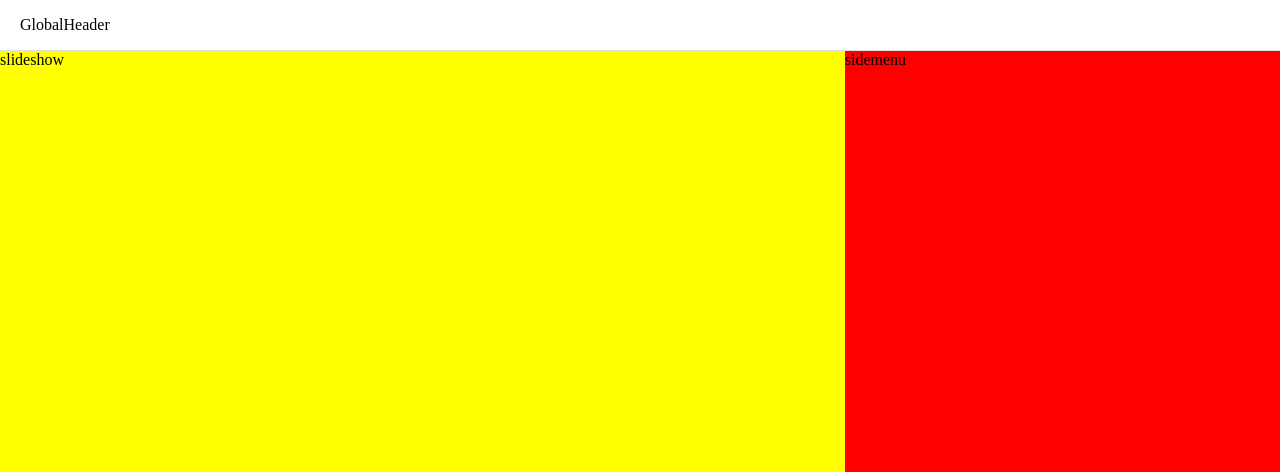
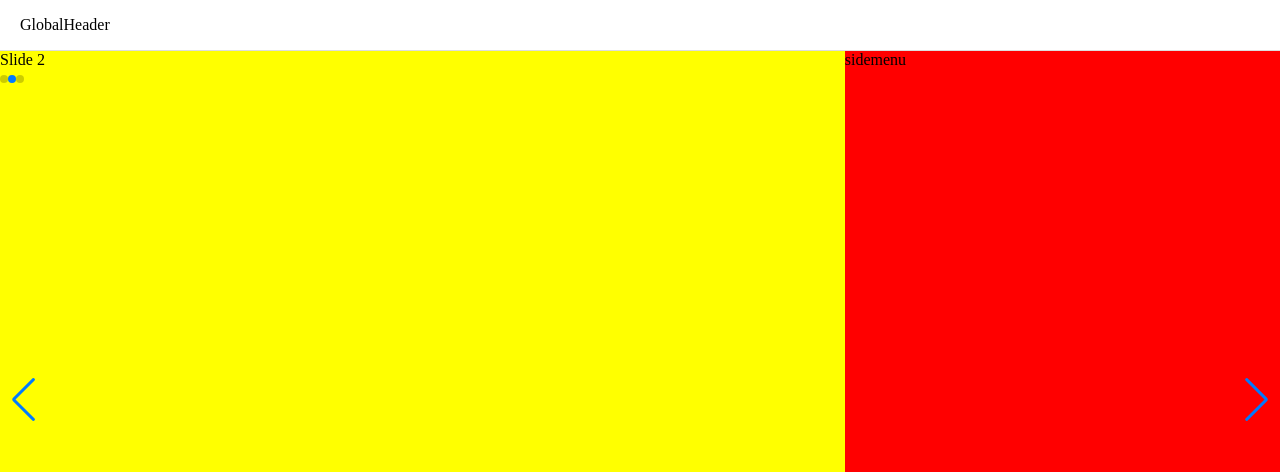
Before and after one commit to matoi0317/MCServer_website, a Nuxt app: page /homepage in a window 1280 px wide. Shown: the top 472 px of the page. Built offline with nearby package versions, Linux system fonts and the light colour scheme.

Commit message:
edits with swiper

```diff
--- a/components/SlideshowDiv.vue
+++ b/components/SlideshowDiv.vue
@@ -1,10 +1,41 @@
 <template>
 <div>
-slideshow
+    <client-only>
+        <swiper :options="swiperOption">
+          <swiper-slide>Slide 1</swiper-slide>
+          <swiper-slide>Slide 2</swiper-slide>
+          <swiper-slide>Slide 3</swiper-slide>
+        </swiper>
+      </client-only>
+      <div slot="pagination" class="swiper-pagination" />
+      <div slot="button-prev" class="swiper-button-prev" />
+      <div slot="button-next" class="swiper-button-next" />
+    </div>
 </div>
 </template>
 <script>
-
+export default {
+  data() {
+    return {
+      swiperOption: {
+        autoplay: {
+          delay: 2500,
+          disableOnInteraction: false
+        },
+        slidesPerView: 1,
+        loop: true,
+        pagination: {
+          el: ".swiper-pagination",
+          clickable: true
+        },
+        navigation: {
+          nextEl: ".swiper-button-next",
+          prevEl: ".swiper-button-prev"
+        }
+      }
+    };
+  }
+};
 </script>
 <style scoped>
 
--- a/nuxt.config.js
+++ b/nuxt.config.js
@@ -22,6 +22,7 @@ export default {
 
   // Plugins to run before rendering page: https://go.nuxtjs.dev/config-plugins
   plugins: [
+    { src: "~/plugins/swiper", mode: "client" },
   ],
 
   // Auto import components: https://go.nuxtjs.dev/config-components
--- a/package.json
+++ b/package.json
@@ -12,10 +12,11 @@
     "@nuxtjs/axios": "^5.13.6",
     "core-js": "^3.19.3",
     "nuxt": "^2.15.8",
+    "swiper": "^5.4.5",
     "vue": "^2.6.14",
+    "vue-awesome-swiper": "^4.1.1",
     "vue-server-renderer": "^2.6.14",
     "vue-template-compiler": "^2.6.14",
     "webpack": "^4.46.0"
-  },
-  "devDependencies": {}
+  }
 }
--- /dev/null
+++ b/plugins/swiper.js
@@ -0,0 +1,5 @@
+import Vue from "vue";
+import VueAwesomeSwiper from "vue-awesome-swiper";
+import "swiper/css/swiper.css";
+
+Vue.use(VueAwesomeSwiper);
```
Also changed, not shown: 1 other file (tests, documents, lock files or other folders).
